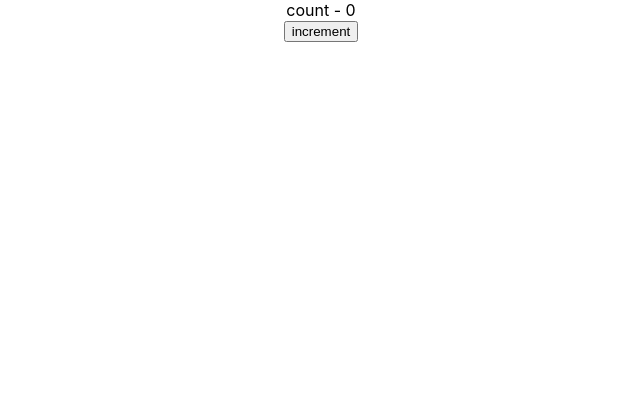
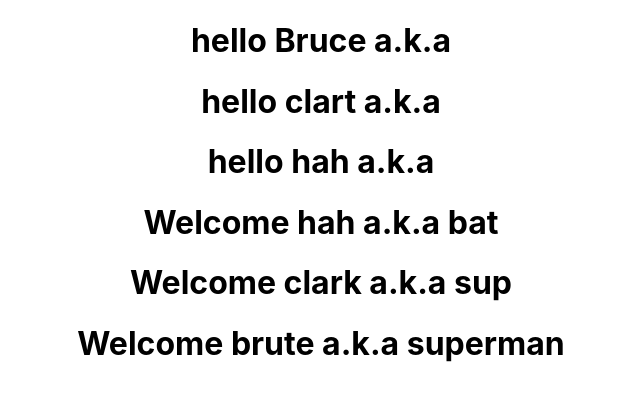
Before and after one commit to nicholeemma/React, a React (Create React App) app: page / in a window 1280 px wide. Shown: the top 400 px of the page, without its empty margins (319-959 px from the left). Built offline with nearby package versions, Linux system fonts and the light colour scheme.

Commit message:
destructure props and states

```diff
--- a/src/App.js
+++ b/src/App.js
@@ -10,8 +10,8 @@
 function App() {
   return (
     <div className="App">
-      <Counter></Counter>
-       {/* <Greet name = "Bruce" heroname = "spider">
+      {/* <Counter></Counter> */}
+       <Greet name = "Bruce" heroname = "spider">
          <p>This is children prop</p> </Greet>
        <Greet name = "clart" heroname = "bat">
          <button>Action</button>
@@ -20,8 +20,8 @@
       <Welcome name = "hah" heroname = "bat"/>
       <Welcome name = "clark" heroname = "sup"/>
       <Welcome name = "brute" heroname = "superman"/>
-      <Hello />  */}
-      {/* <Messages></Messages> */}
+      {/* <Hello />
+      <Messages></Messages> */}
     </div>
   );
 }
--- a/src/Components/Greet.js
+++ b/src/Components/Greet.js
@@ -4,13 +4,14 @@
 //     return <h1>hello ni</h1>
 // }
 
-const Greet = (props) => {
-    console.log(props)
+const Greet = props => {
+    const {name, heroName} = props
+    // console.log(props)
 return (
     // return only one html element
     <div>
-    <h1>hello {props.name} a.k.a {props.heroname}</h1>
-    {props.children}
+    <h1>hello {name} a.k.a {heroName}</h1>
+    {/* {children} */}
     </div>
     )
 }
--- a/src/Components/Welcome.js
+++ b/src/Components/Welcome.js
@@ -2,7 +2,9 @@
 
 class Welcome extends Component{
     render() {
-    return <h1>Welcome {this.props.name} a.k.a {this.props.heroname}</h1>;
+        const {name, heroname} = this.props
+        // const {state1, state2} = this.state
+    return <h1>Welcome {name} a.k.a {heroname}</h1>;
     }
 }
 
```
